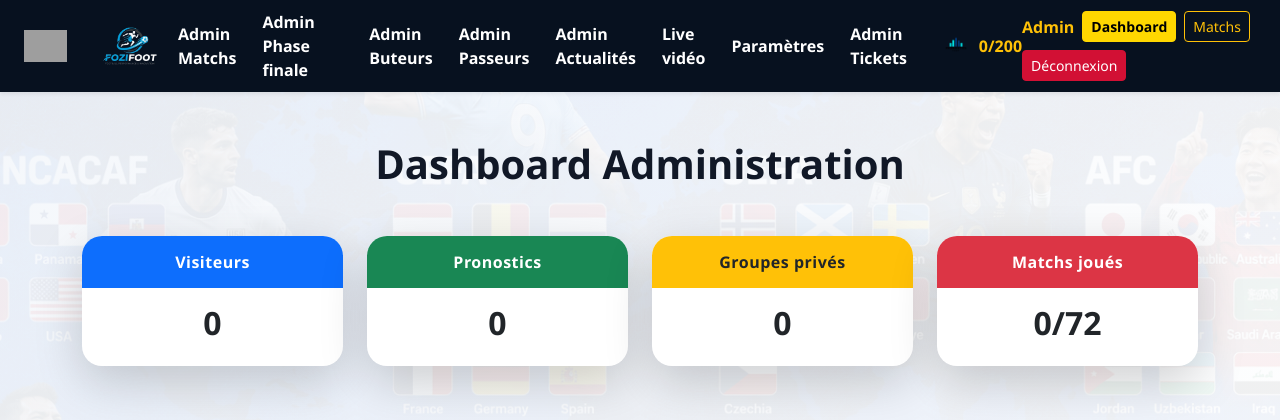
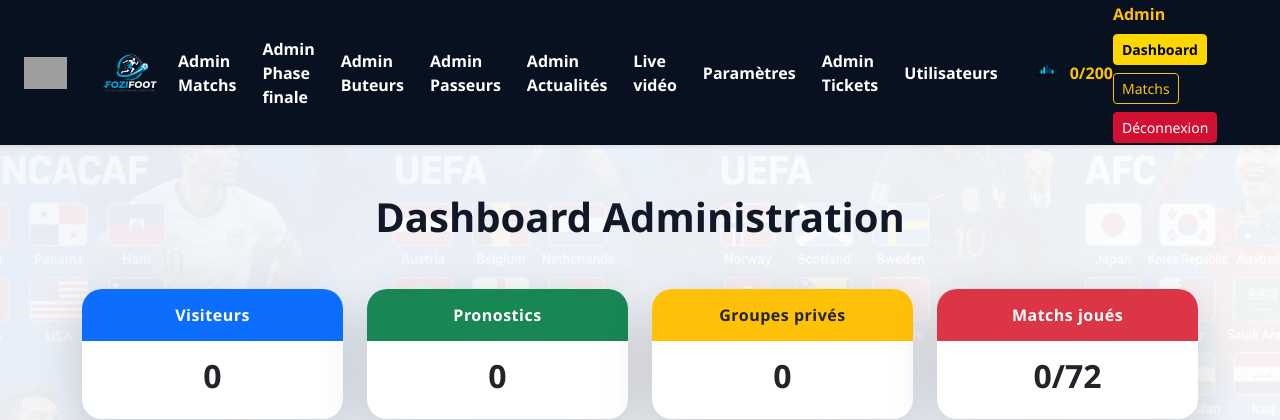
Before and after one commit to shmerleybrun-pixel/WorldCup2026, a Flask app: page /admin/dashboard in a window 1280 px wide. Shown: the top 420 px of the page. Run offline with Flask 3, Linux system fonts and the light colour scheme; a user stored in the database is signed in; grey boxes are pictures that could not be loaded.

Commit message:
Add admin users link to navbar

```diff
--- a/templates/navbar.html
+++ b/templates/navbar.html
@@ -213,6 +213,7 @@
                     </a>
                 </li>
 
+
                 <li class="nav-item">
                     <a class="nav-link text-warning fw-bold {% if active_page == 'admin_settings' %}active{% endif %}" href="/admin/settings">
                         Paramètres
@@ -222,6 +223,12 @@
                 <li class="nav-item">
                     <a class="nav-link text-warning fw-bold {% if active_page == 'admin_tickets' %}active{% endif %}" href="/admin/tickets">
                         Admin Tickets
+                    </a>
+                </li>
+
+                <li class="nav-item">
+                    <a class="nav-link text-info fw-bold {% if active_page == 'admin_users' %}active{% endif %}" href="/admin/users">
+                        Utilisateurs
                     </a>
                 </li>
 
```
